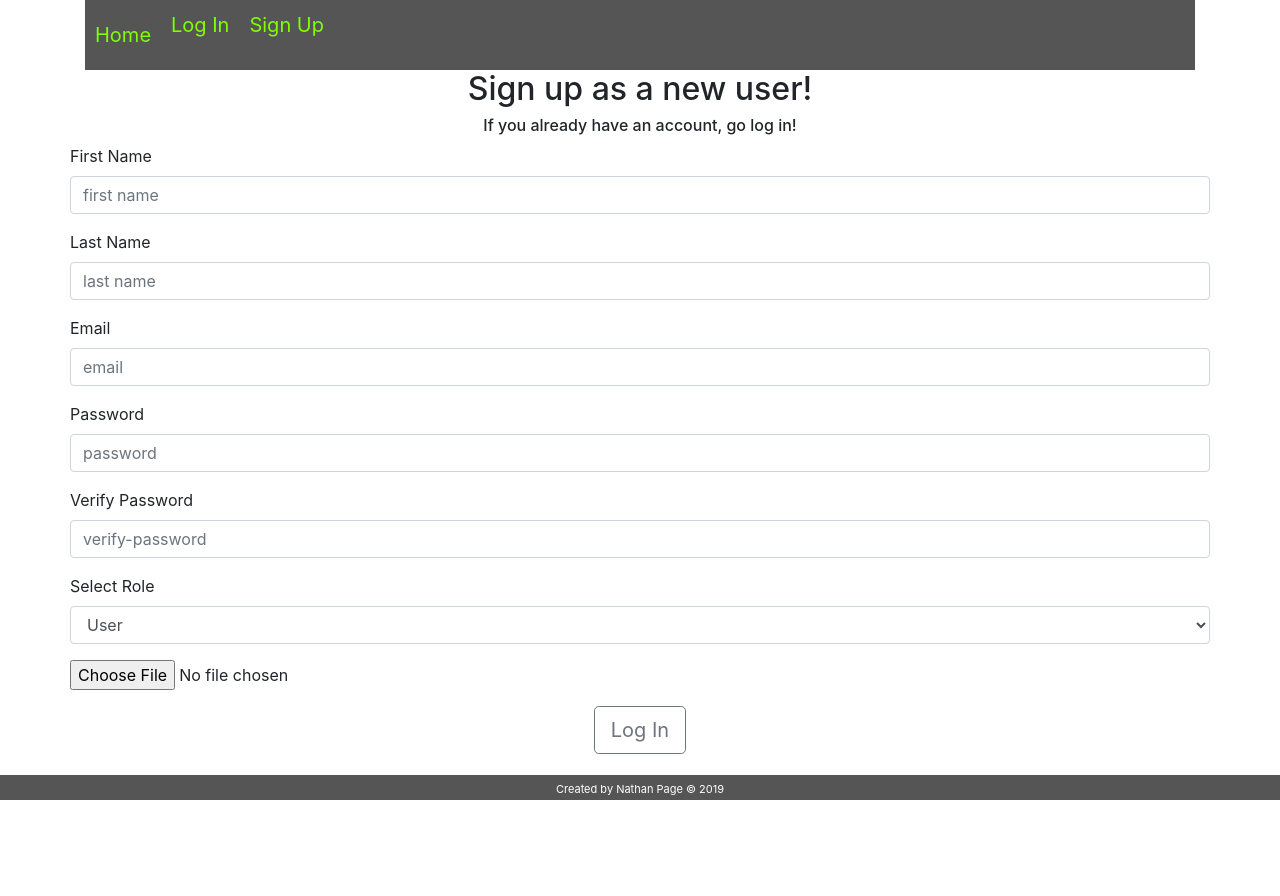
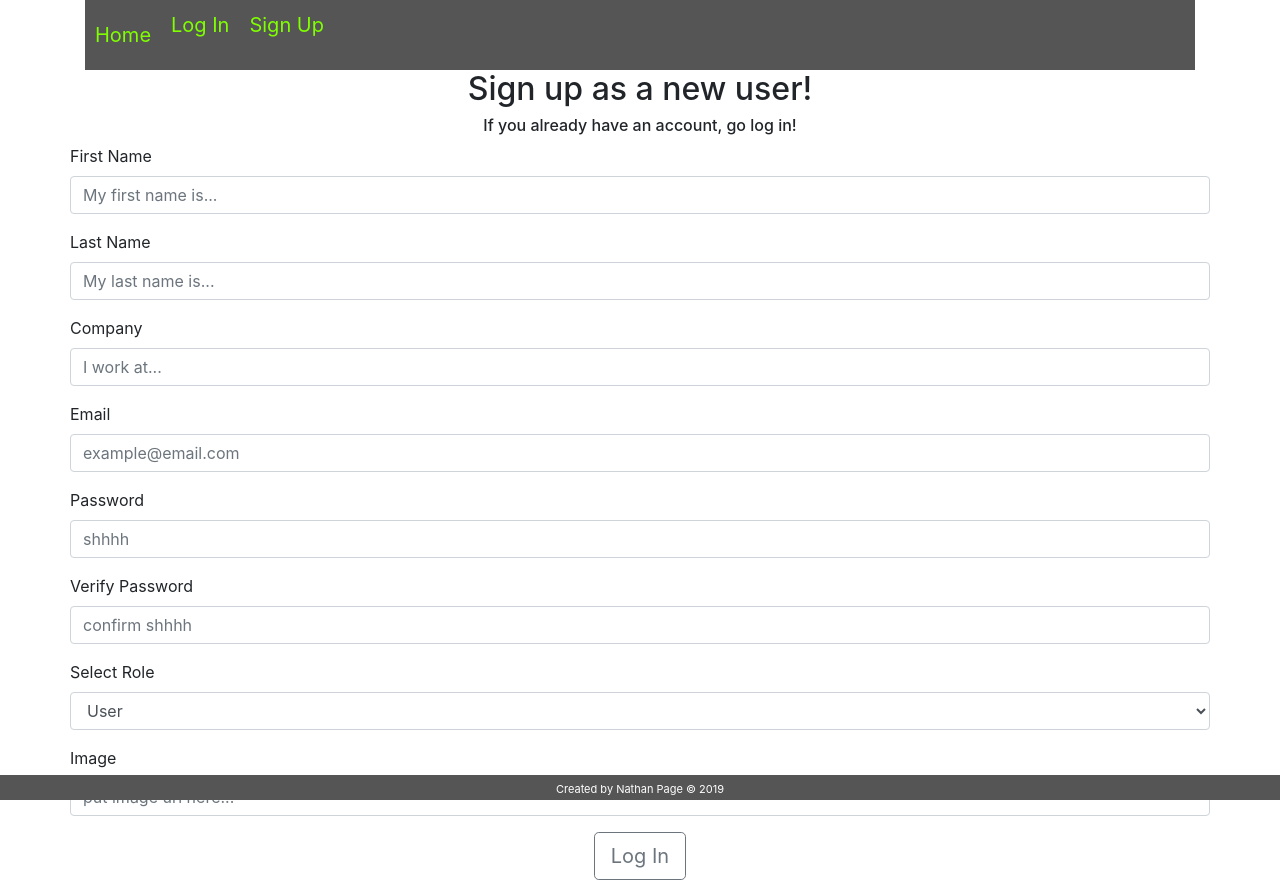
Before and after one commit to nathanalexanderpage/kero, a React (Create React App) app in the folder client-side/: page /signup in a window 1280 px wide. Before the commit the page ends 800 px from the top, so only its background shows below. Built offline with nearby package versions, Linux system fonts and the light colour scheme.

Commit message:
updated sign in and log in forms

```diff
--- a/client-side/src/auth/Login.js
+++ b/client-side/src/auth/Login.js
@@ -42,18 +42,24 @@ class Login extends Component {
     }
     return(
       <div>
-        <Form>
-          <FormGroup className="mb-2 mr-sm-2 mb-sm-0">
-            <Label for="Company" className="mr-sm-2">Company:</Label>
-              <Input type="text" name="company" id="company" placeholder="company" />
+        <h2>Log In</h2>
+        <Form onSubmit={this.handleSubmit}>
+          <FormGroup row>
+            <Label for="Email">Email</Label>
+            <Input type="email"
+                    name="email"
+                    id="email"
+                    placeholder="example@email.com"
+                    value={this.state.email}
+                    onChange={this.handleEmailChange} />
           </FormGroup>
-          <FormGroup className="mb-2 mr-sm-2 mb-sm-0">
-            <Label for="Email" className="mr-sm-2">Email:</Label>
-              <Input type="email" name="email" id="email" placeholder="email" />
-          </FormGroup>
-          <FormGroup className="mb-2 mr-sm-2 mb-sm-0">
-            <Label for="Password" className="mr-sm-2">Password:</Label>
-            <Input type="password" name="password" id="examplePassword" placeholder="shhh!" />
+          <FormGroup row>
+                <Label for="Password">Password</Label>
+                <Input type="password"
+                        name="password"
+                        id="password"
+                        placeholder="shhhh"
+                        onChange={this.handlePasswordChange} />
           </FormGroup>
             <div>
               <Button outline color="secondary" size="lg" onClick={this.toggle}>Log In</Button>
--- a/client-side/src/auth/Signup.js
+++ b/client-side/src/auth/Signup.js
@@ -25,6 +25,8 @@ class Signup extends Component {
   handlePasswordChange = (e) => { this.setState({ password: e.target.value }); }
 
   handleRoleChange = (e) => { this.setState({ role: e.target.value }); }
+
+  handleCompanyChange = (e) => { this.setState({ role: e.target.value }); }
 
   handleSubmit = (e) => {
     e.preventDefault();
@@ -64,7 +66,7 @@ class Signup extends Component {
                 <Input type="text"
                         name="name"
                         id="first-name"
-                        placeholder="first name"
+                        placeholder="My first name is..."
                         value={this.state.name}
                         onChange={this.handleNameChange} />
               </FormGroup>
@@ -73,16 +75,25 @@ class Signup extends Component {
                 <Input type="text"
                         name="name"
                         id="last-name"
-                        placeholder="last name"
+                        placeholder="My last name is..."
                         value={this.state.name}
                         onChange={this.handleNameChange} />
+              </FormGroup>
+              <FormGroup row>
+                <Label for="Company">Company</Label>
+                <Input type="text"
+                        name="company"
+                        id="company"
+                        placeholder="I work at..."
+                        value={this.state.company}
+                        onChange={this.handleCompanyChange} />
               </FormGroup>
               <FormGroup row>
                 <Label for="Email">Email</Label>
                 <Input type="email"
                         name="email"
                         id="email"
-                        placeholder="email"
+                        placeholder="example@email.com"
                         value={this.state.email}
                         onChange={this.handleEmailChange} />
               </FormGroup>
@@ -91,7 +102,7 @@ class Signup extends Component {
                 <Input type="password"
                         name="password"
                         id="password"
-                        placeholder="password"
+                        placeholder="shhhh"
                         onChange={this.handlePasswordChange} />
               </FormGroup>
               <FormGroup row>
@@ -99,7 +110,7 @@ class Signup extends Component {
                 <Input type="password"
                         name="verify-password"
                         id="verify-password"
-                        placeholder="verify-password"
+                        placeholder="confirm shhhh"
                         onChange={this.handlePasswordChange} />
               </FormGroup>
               <FormGroup row>
@@ -115,9 +126,11 @@ class Signup extends Component {
                 </Input>
               </FormGroup>
               <FormGroup row>
-                <Input type="file"
-                        name="file"
-                        id="file"
+                <Label for="Image">Image</Label>
+                <Input type="text"
+                        name="image"
+                        id="image"
+                        placeholder="put image url here..."
                         value={this.state.image}
                         onChange={this.handleImageChange}/>
               </FormGroup>
```
Lines whose indentation alone changed are shown as unchanged.
